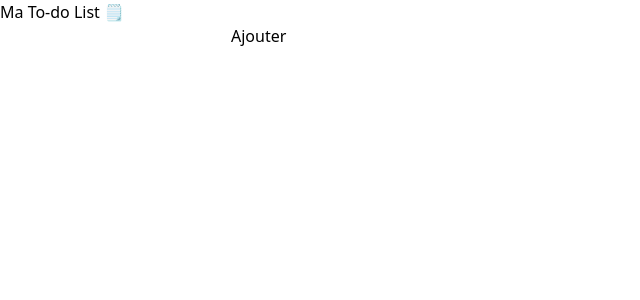
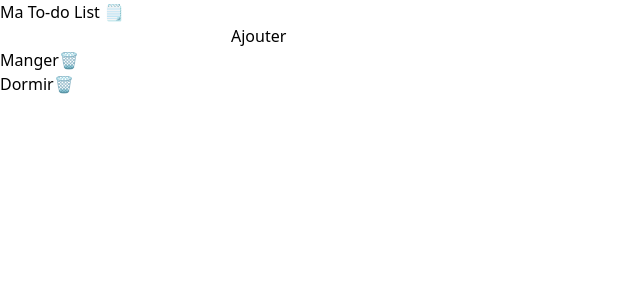
Before and after one commit to jujudev7/to-do-list-r19, a React (Vite) app: page / in a window 1280 px wide. Shown: the top 300 px of the page, without its empty margins (0-640 px from the left). Built offline with nearby package versions, Linux system fonts and the light colour scheme.

Commit message:
delete added with id

```diff
--- a/src/App.jsx
+++ b/src/App.jsx
@@ -1,11 +1,18 @@
 import { useState } from "react";
 
 export default function App() {
-  const [todos, setTodos] = useState([]);
+  const [todos, setTodos] = useState([
+    { id: 1, text: "Manger" },
+    { id: 2, text: "Dormir" },
+  ]);
 
   const onSubmit = (formData) => {
     const todo = formData.get("todo");
-    setTodos([todo, ...todos]); // Met à jour l'état avec la nouvelle valeur de todo
+    setTodos([{ id: Date.now(), text: todo }, ...todos]); // Met à jour l'état avec la nouvelle valeur de todo
+  };
+
+  const deleteTodo = (id) => {
+    setTodos(todos.filter((todo) => todo.id !== id));
   };
 
   return (
@@ -26,13 +33,17 @@ export default function App() {
       </form>
       <ul>
         {todos.map((todo) => (
-          <li key={todo}>
-            <input
-              type="text"
-              defaultValue={todo}
-              name="todo"
-              className="mb-2 w-4/5 flex-1 rounded-md border bg-slate-100 px-4 py-3 hover:bg-slate-200"
-            />
+          <li
+            key={todo.id}
+            className="mb-2 flex w-4/5 flex-1 items-center justify-between rounded-md border bg-slate-100 px-4 py-3 hover:bg-slate-200"
+          >
+            <span>{todo.text}</span>
+            <button
+              onClick={() => deleteTodo(todo.id)}
+              className="rounded-md border border-zinc-800 bg-white p-1 text-sm"
+            >
+              🗑️
+            </button>
           </li>
         ))}
       </ul>
```
